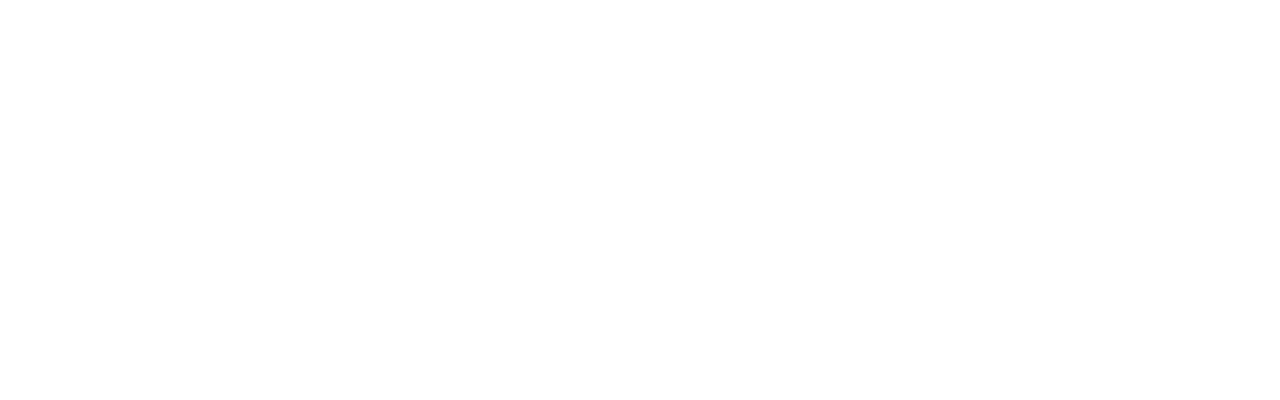
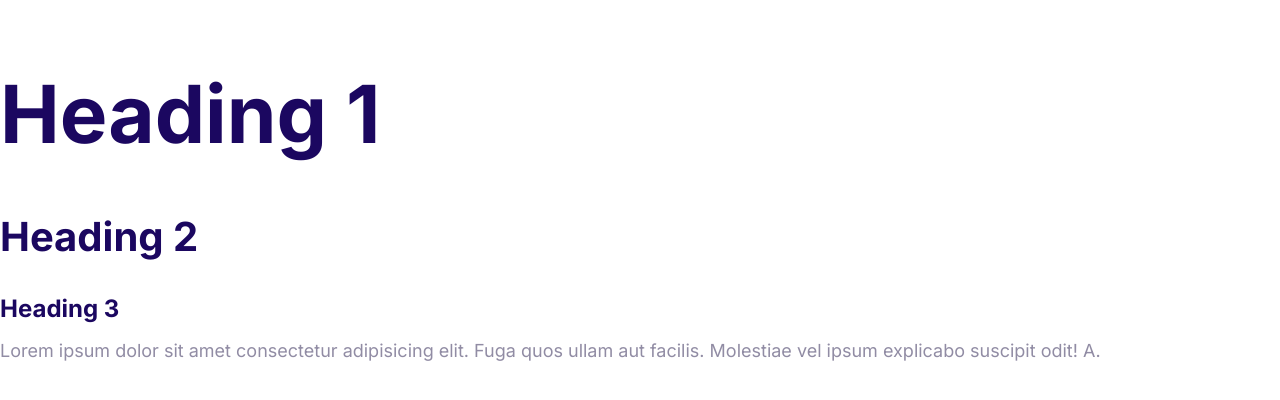
Before and after one commit to SavaEma/moshify-project, a website: page index.html in a window 1280 px wide. Drawn offline with Linux system fonts and the light colour scheme.

Commit message:
define the styles for the fonts

```diff
--- a/css/styles.scss
+++ b/css/styles.scss
@@ -1,7 +1,59 @@
 $colors: (
-  "color-primary": #2584ff,
-  "color-secondary": #00d9ff,
-  "color-accent": #ff3400,
-  "color-headings": #1b0760,
-  "color-body": #918ca4,
+  "primary": #2584ff,
+  "secondary": #00d9ff,
+  "accent": #ff3400,
+  "headings": #1b0760,
+  "body": #918ca4,
 );
+
+html {
+  font-size: 62.5%;
+}
+
+body {
+  font-family: "Inter", Arial, Arial, Helvetica, sans-serif;
+  color: map-get($colors, body);
+  font-size: 2.4rem;
+  line-height: 1.5;
+}
+
+h1,
+h2,
+h3 {
+  color: map-get($colors, headings);
+  margin-bottom: 1rem;
+}
+
+h1 {
+  font-size: 7rem;
+}
+
+h2 {
+  font-size: 4rem;
+}
+
+h3 {
+  font-size: 3rem;
+}
+
+p {
+  margin: 0;
+}
+
+@media screen and (min-width: 1024px) {
+  body {
+    font-size: 1.8rem;
+  }
+
+  h1 {
+    font-size: 8rem;
+  }
+
+  h2 {
+    font-size: 4rem;
+  }
+
+  h3 {
+    font-size: 2.4rem;
+  }
+}
--- a/index.html
+++ b/index.html
@@ -4,8 +4,22 @@
     <meta charset="UTF-8" />
     <meta name="viewport" content="width=device-width, initial-scale=1.0" />
     <title>Moshify</title>
+    <link rel="preconnect" href="https://fonts.googleapis.com" />
+    <link rel="preconnect" href="https://fonts.gstatic.com" crossorigin />
+    <link
+      href="https://fonts.googleapis.com/css2?family=Inter:wght@400;700&display=swap"
+      rel="stylesheet"
+    />
     <link rel="stylesheet" href="css/normalize.css" />
     <link rel="stylesheet" href="css/styles.css" />
   </head>
-  <body></body>
+  <body>
+    <h1>Heading 1</h1>
+    <h2>Heading 2</h2>
+    <h3>Heading 3</h3>
+    <p>
+      Lorem ipsum dolor sit amet consectetur adipisicing elit. Fuga quos ullam
+      aut facilis. Molestiae vel ipsum explicabo suscipit odit! A.
+    </p>
+  </body>
 </html>
```
Also changed, not shown: css/styles.css, 1 other file.
